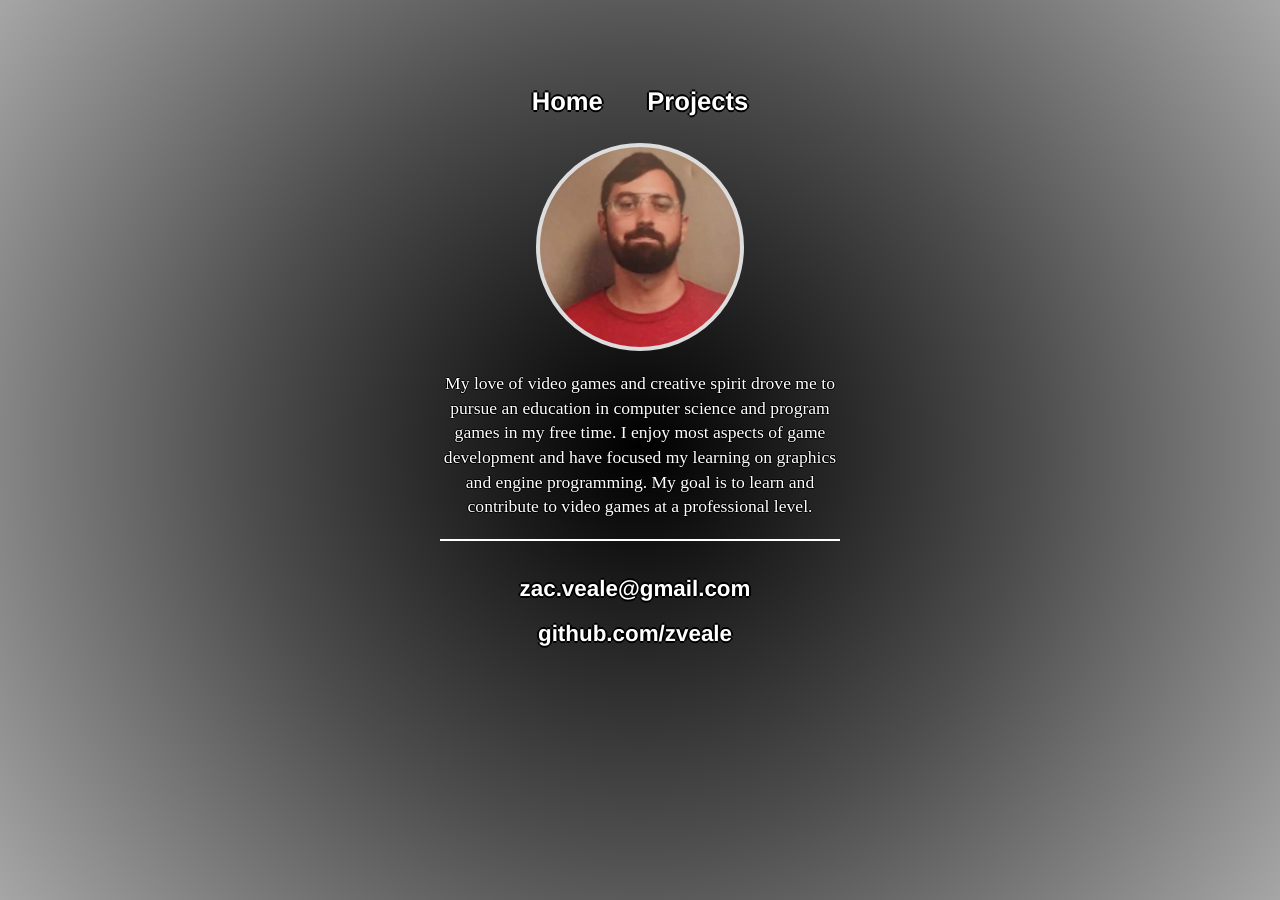
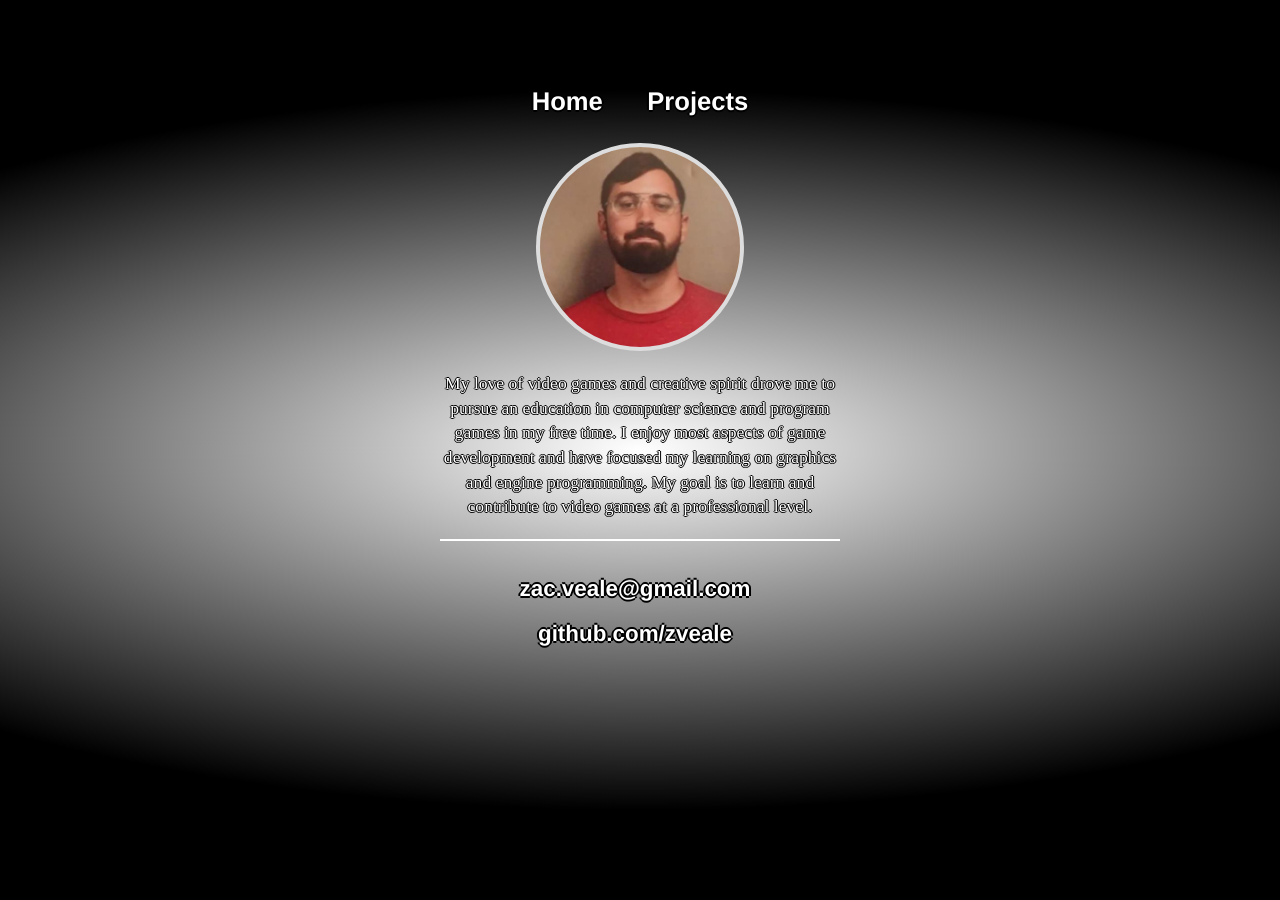
Before and after one commit to zveale/zveale.github.io, a Jekyll site: the page built from index.html, in a window 1280 px wide. Built offline with Jekyll 4.4.1, drawn with Linux system fonts in a browser that asks for light colours.

Commit message:
Update main.css

```diff
--- a/css/main.css
+++ b/css/main.css
@@ -1,5 +1,5 @@
 body {
-    background-image: radial-gradient(circle, #000000, #4d4d4d, #a6a6a6);
+    background: radial-gradient(80% 40%, white, black);
 	background-repeat: no-repeat;
 	background-attachment: fixed;
     margin: auto;
```
